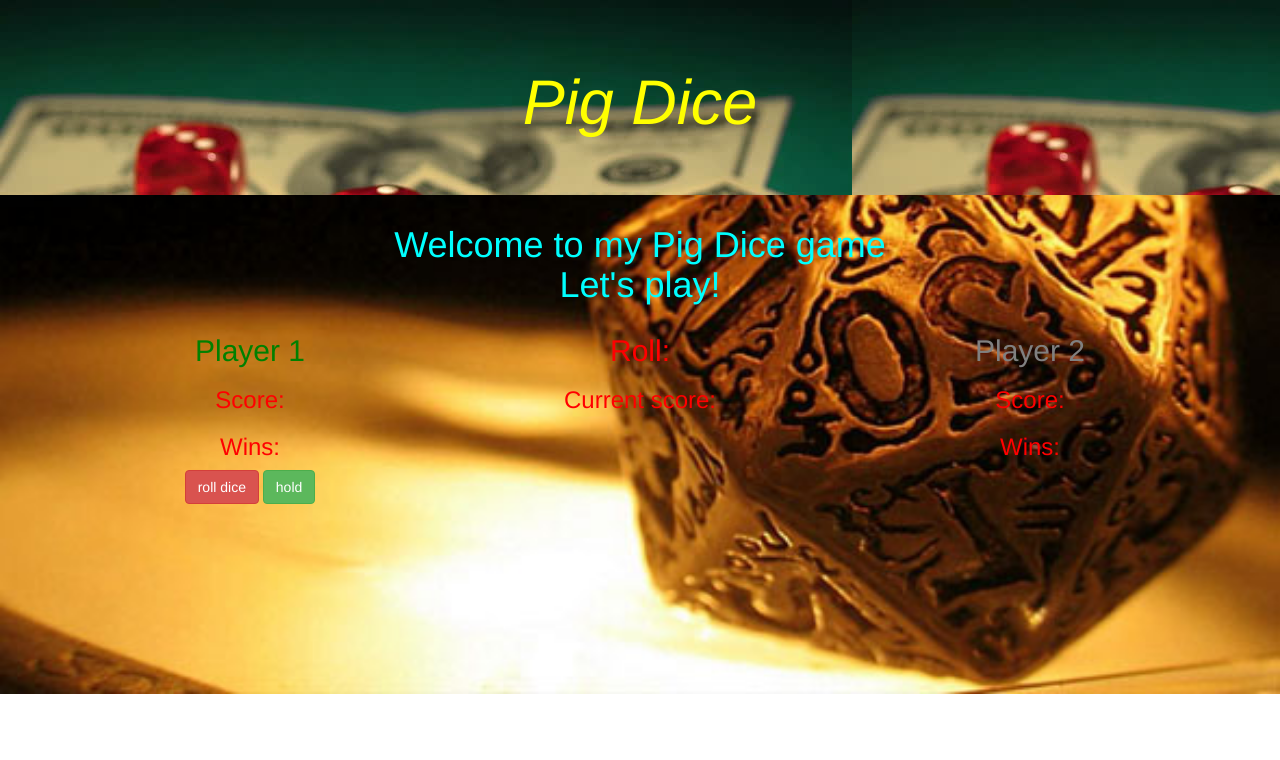
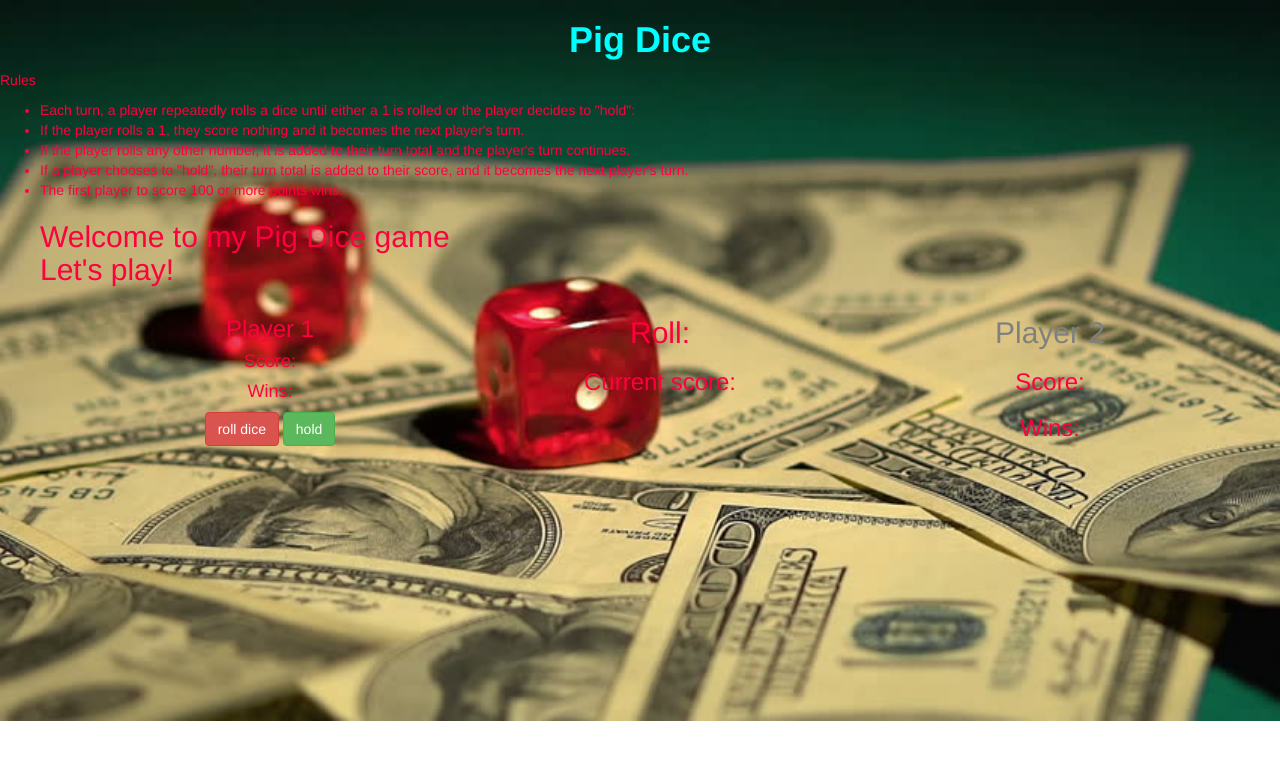
Before and after one commit to Vinny69/Pig-dice, a plain HTML site: page index.html in a window 1280 px wide. Drawn offline with Linux system fonts and the light colour scheme.

```diff
--- a/css/styles.css
+++ b/css/styles.css
@@ -2,7 +2,8 @@
   font-size: 60px;
   font-style: italic;
   color: yellow;
-  background-image: url(../images/lets-play.jpg);
+  background-image: url(../images/hand-dice.jpg);
+  background-size:center;
 }
 
 h1 {
@@ -28,8 +29,8 @@
 }
 
 body {
-  background-image: url(../images/hand-dice.jpg);
+  background-image: url(../images/lets-play.jpg);
   background-repeat: no-repeat;
   background-size: cover;
-  color: red;
+  color: #ff003e;
 }
--- a/index.html
+++ b/index.html
@@ -8,21 +8,27 @@
   <link rel="stylesheet" href="css/animate.css">
   <title>Pig Dice</title>
 </head>
+<body>
 
-<body>
-  <div class="jumbotron">
-    <div class="container">
-      <h1>Pig Dice</h1>
-    </div>
+  <h1><strong>Pig Dice</strong></h1>
+  <p>Rules</p>
+
+<ul>
+    <li>Each turn, a player repeatedly rolls a dice until either a 1 is rolled or the player decides to "hold":</li>
+    <li> If the player rolls a 1, they score nothing and it becomes the next player's turn.</li>
+    <li>If the player rolls any other number, it is added to their turn total and the player's turn continues.</li>
+    <li>If a player chooses to "hold", their turn total is added to their score, and it becomes the next player's turn.</li>
+    <li>The first player to score 100 or more points wins.</li>
+
   </div>
-  <h1 id="welcome"> Welcome to my Pig Dice game <br> Let's play!</h1>
+  <h2 id="welcome"> Welcome to my Pig Dice game <br> Let's play!</h2>
   <div class="container">
     <div class="row" id="main">
 
       <div class="col-md-4">
-        <h2 id="player1">Player 1</h2>
-        <h3>Score: <span id="player1score"></span></h3>
-        <h3>Wins: <span id="player1wins"></span></h3>
+        <h3 id="player1">Player 1</h3>
+        <h4>Score: <span id="player1score"></span></h4>
+        <h4>Wins: <span id="player1wins"></span></h4>
         <div id="player1buttons">
           <button id="roll" class="btn btn-large btn-danger">roll dice</button>
           <button id="hold" class="btn btn-large btn-success">hold</button>
```
